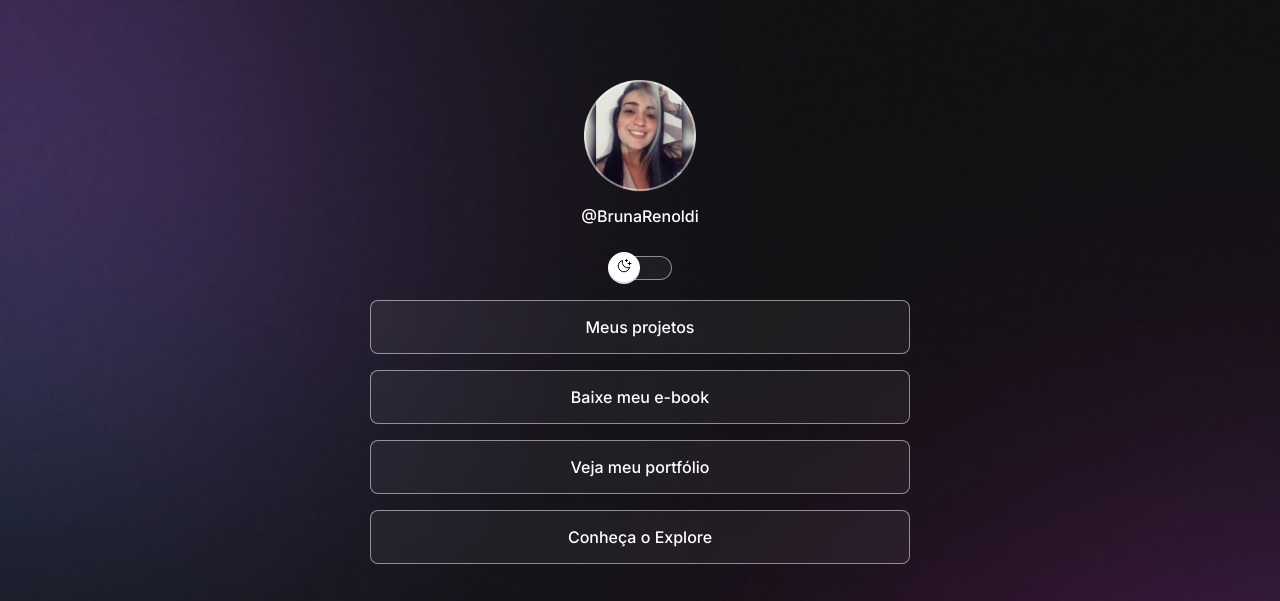
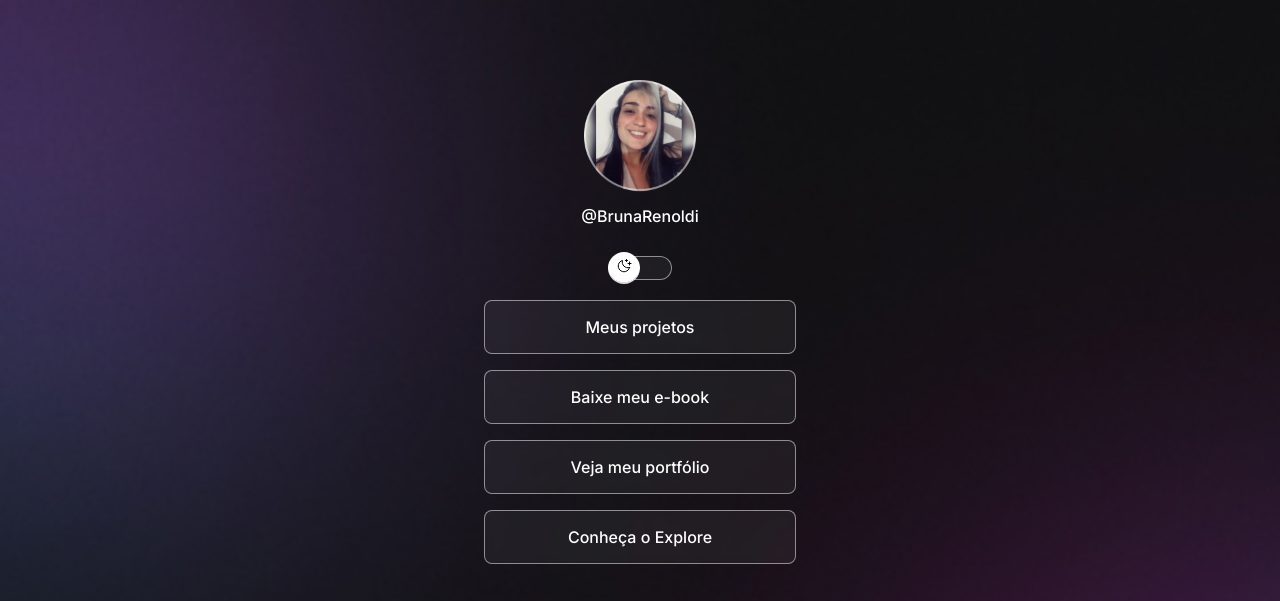
Before and after one commit to BrunaRenoldi/Projeto1, a plain HTML site: page index.html in a window 1280 px wide. Shown: the top 601 px of the page. Drawn offline with nearby package versions, Linux system fonts and the light colour scheme.

Commit message:
Revert "testing a new commit"
This reverts commit 8377af9731f9dcfd51f49ca6bc69aab590c1fed6.

```diff
--- a/style.css
+++ b/style.css
@@ -34,8 +34,7 @@ body * {
 }
 
 #container {
-  width: 100%;
-  max-width: 588px;
+  width: 360px;
   margin: 56px auto 0px;
   padding: 0 24px;
 }
```
